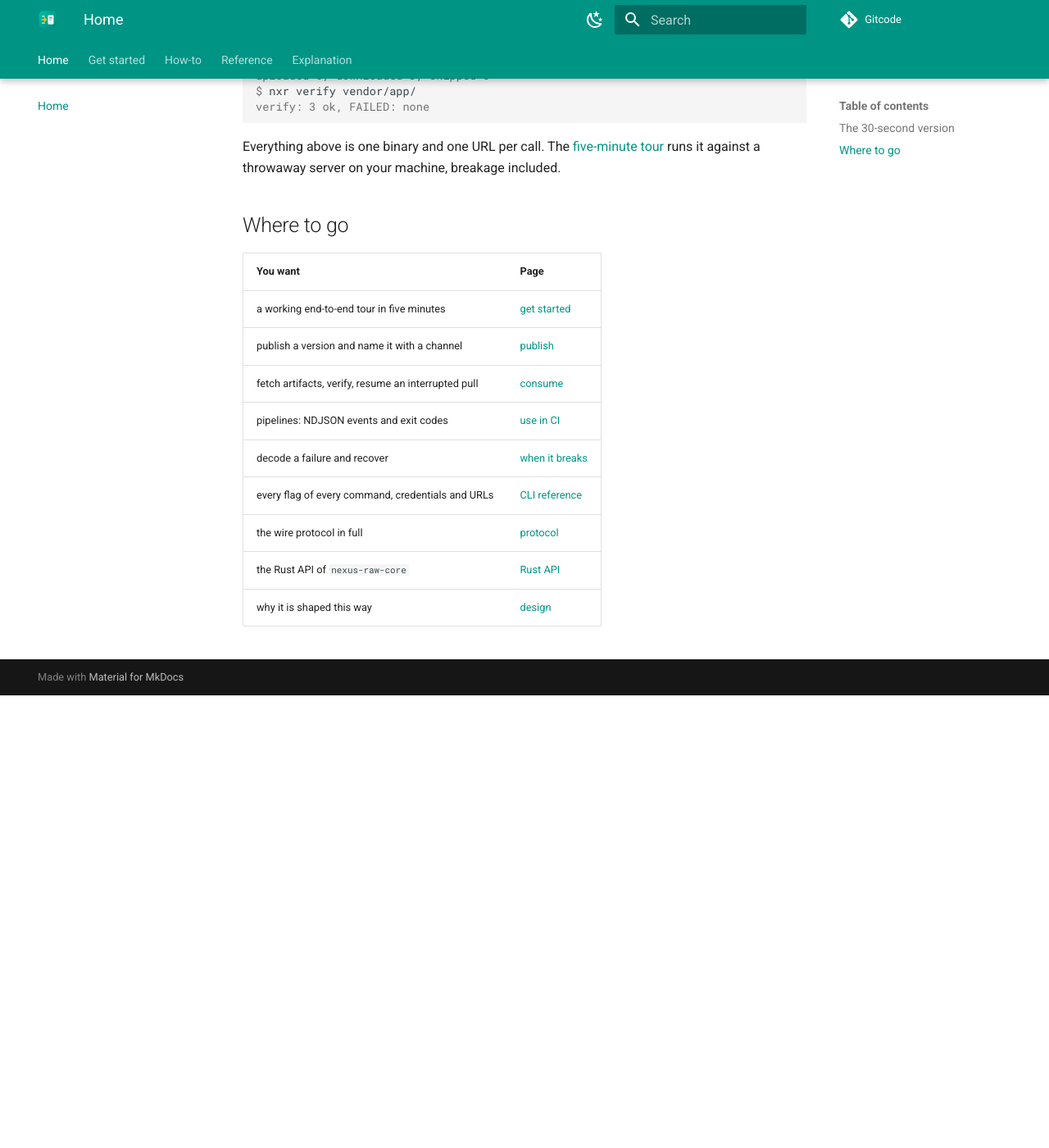
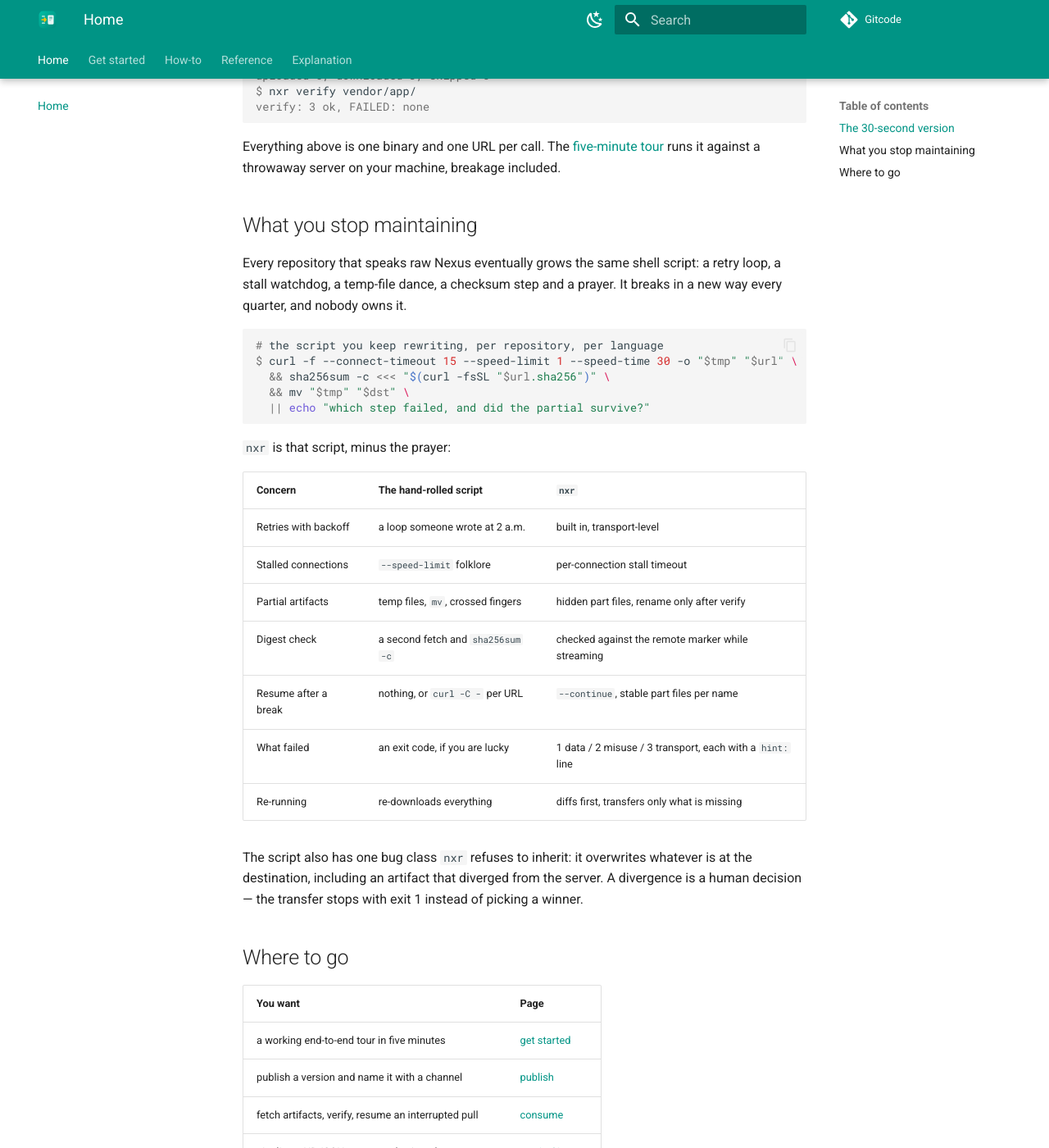
Before and after one commit to Lipen/nexus-raw, an MkDocs documentation site: the page built from docs/index.md, in a window 1280 px wide and 1400 px high, scrolled down 1771 px. Shown: the whole window at 82% size. Built offline with MkDocs 1.6.1 and Material for MkDocs 9.7.7, drawn with Linux system fonts in a browser that asks for light colours; before the commit the page ends 2619 px from its top, so only the background shows below that.

````diff
--- a/docs/index.md
+++ b/docs/index.md
@@ -53,6 +53,34 @@ verify: 3 ok, FAILED: none
 Everything above is one binary and one URL per call.
 The [five-minute tour](get-started.md) runs it against a throwaway server on your machine, breakage included.
 
+## What you stop maintaining
+
+Every repository that speaks raw Nexus eventually grows the same shell script: a retry loop, a stall watchdog, a temp-file dance, a checksum step and a prayer.
+It breaks in a new way every quarter, and nobody owns it.
+
+```console
+# the script you keep rewriting, per repository, per language
+$ curl -f --connect-timeout 15 --speed-limit 1 --speed-time 30 -o "$tmp" "$url" \
+  && sha256sum -c <<< "$(curl -fsSL "$url.sha256")" \
+  && mv "$tmp" "$dst" \
+  || echo "which step failed, and did the partial survive?"
+```
+
+`nxr` is that script, minus the prayer:
+
+| Concern | The hand-rolled script | `nxr` |
+| :-- | :-- | :-- |
+| Retries with backoff | a loop someone wrote at 2 a.m. | built in, transport-level |
+| Stalled connections | `--speed-limit` folklore | per-connection stall timeout |
+| Partial artifacts | temp files, `mv`, crossed fingers | hidden part files, rename only after verify |
+| Digest check | a second fetch and `sha256sum -c` | checked against the remote marker while streaming |
+| Resume after a break | nothing, or `curl -C -` per URL | `--continue`, stable part files per name |
+| What failed | an exit code, if you are lucky | 1 data / 2 misuse / 3 transport, each with a `hint:` line |
+| Re-running | re-downloads everything | diffs first, transfers only what is missing |
+
+The script also has one bug class `nxr` refuses to inherit: it overwrites whatever is at the destination, including an artifact that diverged from the server.
+A divergence is a human decision — the transfer stops with exit 1 instead of picking a winner.
+
 ## Where to go
 
 | You want | Page |
````
Also changed, not shown: README.md (+7 -0 lines), README.ru.md (+7 -0 lines).
